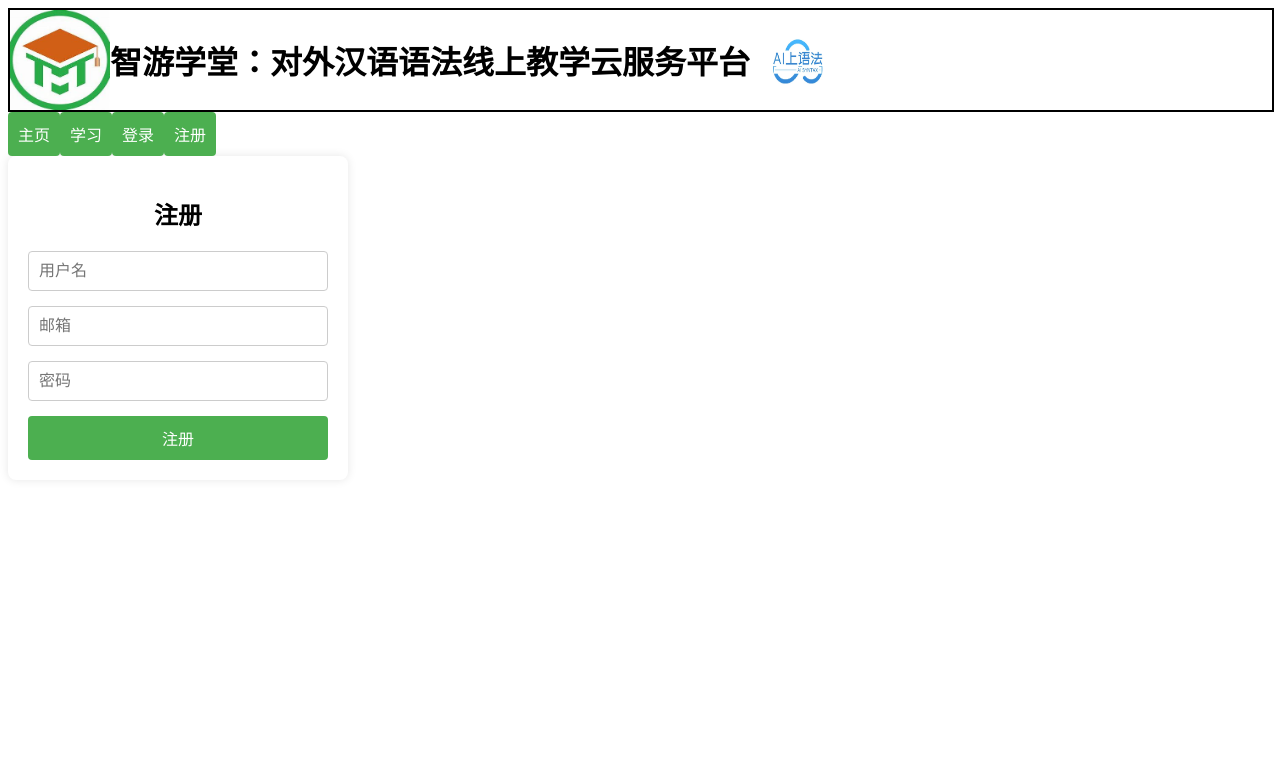
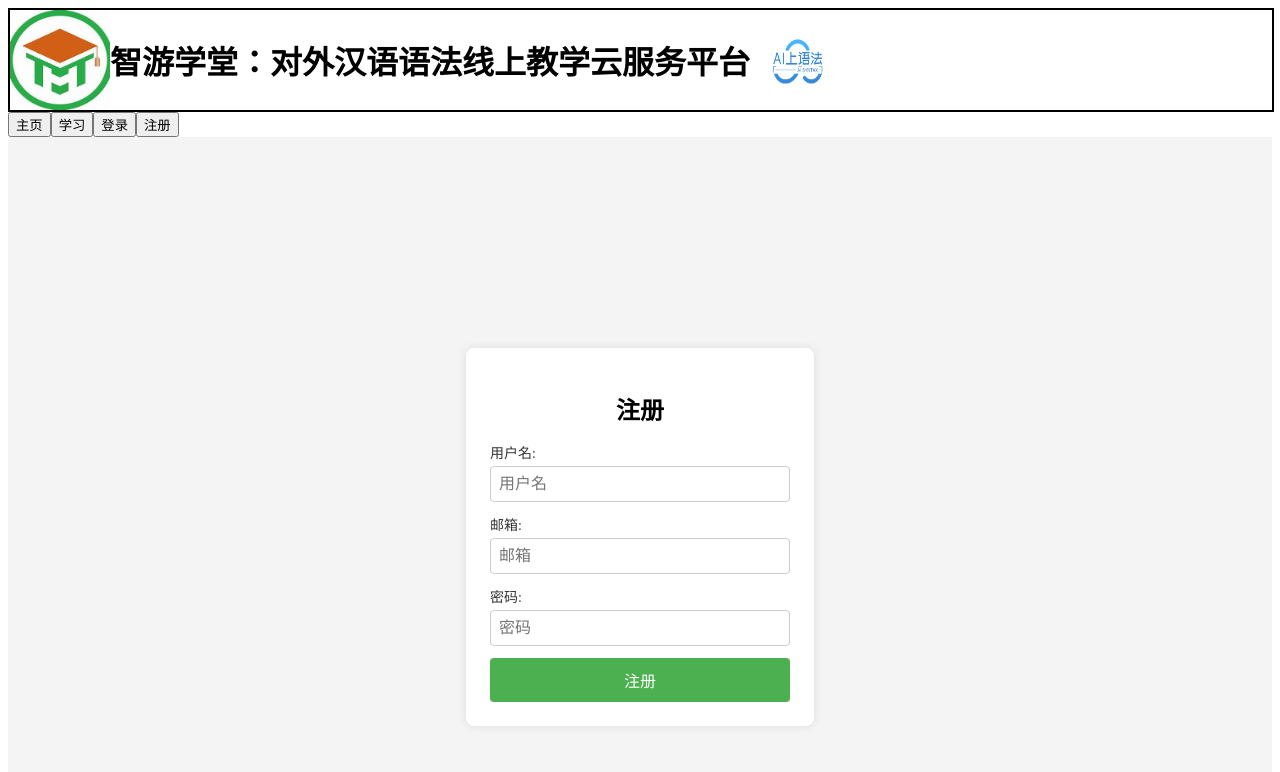
Before and after one commit to QiYongWu/LingoSpark, a Vue app: page /#/sign_up in a window 1280 px wide. Shown: the top 772 px of the page. Built offline with nearby package versions, Linux system fonts and the light colour scheme; the HTML template or start-up script is replaced by a standard one.

Commit message:
初始架构

```diff
--- a/src/components/sign/sign_in.vue
+++ b/src/components/sign/sign_in.vue
@@ -36,7 +36,7 @@ const handleLogin = async () => {
   </div>
 </template>
 
-<style>
+<style scoped>
 .login-container {
   display: flex;
   justify-content: center;
--- a/src/components/sign/sign_up.vue
+++ b/src/components/sign/sign_up.vue
@@ -1,4 +1,4 @@
-<script setup lang='ts' name='sign_up'>
+<script setup lang="ts" name="sign_up">
 import { ref } from 'vue'
 import axios from 'axios'
 
@@ -17,24 +17,84 @@ const handleRegister = async () => {
       alert('注册成功，请登录')
       // 跳转到登录页面，例如：window.location.href = '/login'
     }
-  } catch (error) {
-    alert('注册失败: ' + error.response.data.message)
+  } catch (error: any) {
+    alert('注册失败: ' + (error.response?.data?.message || error.message))
   }
 }
 </script>
 
 <template>
-  <div class="flex justify-center items-center min-h-screen bg-gray-100">
-    <form @submit.prevent="handleRegister" class="bg-white p-6 rounded-lg shadow-lg w-96">
-      <h2 class="text-2xl font-semibold text-center mb-4">注册</h2>
-      <input v-model="username" placeholder="用户名" required
-             class="w-full p-2 mb-3 border border-gray-300 rounded-md focus:outline-none focus:ring-2 focus:ring-blue-500" />
-      <input v-model="email" type="email" placeholder="邮箱"
-             class="w-full p-2 mb-3 border border-gray-300 rounded-md focus:outline-none focus:ring-2 focus:ring-blue-500" />
-      <input v-model="password" type="password" placeholder="密码" required
-             class="w-full p-2 mb-4 border border-gray-300 rounded-md focus:outline-none focus:ring-2 focus:ring-blue-500" />
-      <button type="submit"
-              class="w-full bg-blue-500 text-white py-2 rounded-md hover:bg-blue-600 transition">注册</button>
+  <div class="register-container">
+    <form @submit.prevent="handleRegister" class="register-form">
+      <h2>注册</h2>
+      <label for="username">用户名:</label>
+      <input id="username" v-model="username" placeholder="用户名" required />
+      <label for="email">邮箱:</label>
+      <input id="email" v-model="email" type="email" placeholder="邮箱" />
+      <label for="password">密码:</label>
+      <input id="password" v-model="password" type="password" placeholder="密码" required />
+      <button type="submit">注册</button>
     </form>
   </div>
 </template>
+
+<style scoped>
+.register-container {
+  display: flex;
+  justify-content: center;
+  align-items: center;
+  min-height: 100vh;
+  background-color: #f4f4f4;
+}
+
+.register-form {
+  background-color: #fff;
+  padding: 24px;
+  border-radius: 8px;
+  width: 300px;
+  box-shadow: 0 0 10px rgba(0,0,0,0.1);
+  display: flex;
+  flex-direction: column;
+}
+
+.register-form h2 {
+  text-align: center;
+  margin-bottom: 16px;
+  font-size: 1.5rem;
+}
+
+.register-form label {
+  margin-bottom: 4px;
+  font-size: 0.875rem;
+  color: #333;
+}
+
+.register-form input {
+  margin-bottom: 12px;
+  padding: 8px;
+  font-size: 1rem;
+  border: 1px solid #ccc;
+  border-radius: 4px;
+  outline: none;
+  transition: border-color 0.3s;
+}
+
+.register-form input:focus {
+  border-color: #4CAF50;
+}
+
+.register-form button {
+  padding: 10px;
+  font-size: 1rem;
+  background-color: #4CAF50;
+  color: #fff;
+  border: none;
+  border-radius: 4px;
+  cursor: pointer;
+  transition: background-color 0.3s;
+}
+
+.register-form button:hover {
+  background-color: #45a049;
+}
+</style>
```
